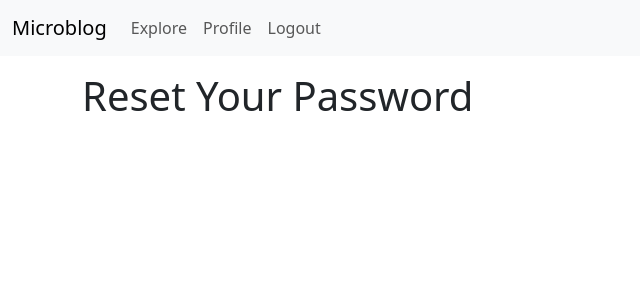
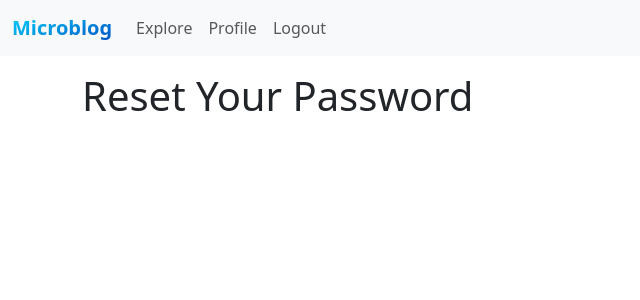
Before and after one commit to davisnygren/flask-website, a Python web app: template microblog/app/templates/auth/reset_password.html in a window 1280 px wide. Shown: the top 300 px of the page, without its empty margins (0-640 px from the left). Run offline with Jinja, Linux system fonts and the light colour scheme; the template is opened without the code that fills it: most values are stand-ins (such as "Sample title", 1, 10 or a date in 2020); some libraries are stand-ins or nearby versions.

Commit message:
added static base.css with gradient text for site brand

```diff
--- /dev/null
+++ b/microblog/app/static/base.css
@@ -0,0 +1,4 @@
+.gradient-text{
+          background: linear-gradient(to bottom right, #00dcff, #0047c0);
+          background-clip: text;
+          color: #0000
--- a/microblog/app/templates/base.html
+++ b/microblog/app/templates/base.html
@@ -10,15 +10,17 @@
     {% else %}
     <title>Welcome to Microblog</title>
     {% endif %}
-      <link href="https://cdn.jsdelivr.net/npm/bootstrap@5.3.2/dist/css/bootstrap.min.css"
+    <link href="https://cdn.jsdelivr.net/npm/bootstrap@5.3.2/dist/css/bootstrap.min.css"
           rel="stylesheet"
-        integrity="sha384-T3c6CoIi6uLrA9TneNEoa7RxnatzjcDSCmG1MXxSR1GAsXEV/Dwwykc2MPK8M2HN"
-        crossorigin="anonymous">
+          integrity="sha384-T3c6CoIi6uLrA9TneNEoa7RxnatzjcDSCmG1MXxSR1GAsXEV/Dwwykc2MPK8M2HN"
+          crossorigin="anonymous" />
+    <link href="{{ url_for('static', filename='base.css') }}"
+          rel="stylesheet" />
   </head>
   <body>
     <nav class="navbar navbar-expand-lg bg-body-tertiary">
       <div class="container-fluid">
-        <a class="navbar-brand" href="{{ url_for('main.index') }}">Microblog</a>
+        <a class="navbar-brand gradient-text" href="{{ url_for('main.index') }}"><b>Microblog</b></a>
         <button class="navbar-toggler" type="button" data-bs-toggle="collapse" data-bs-target="#navbarSupportedContent"
                 aria-controls="navbarSupportedContent" aria-expanded="false" aria-label="Toggle navigation">
           <span class="navbar-toggler-icon"></span>
@@ -65,7 +67,7 @@
     </div>
     <script src="https://cdn.jsdelivr.net/npm/bootstrap@5.3.2/dist/js/bootstrap.bundle.min.js"
             integrity="sha384-C6RzsynM9kWDrMNeT87bh95OGNyZPhcTNXj1NW7RuBCsyN/o0jlpcV8Qyq46cDfL"
-        crossorigin="anonymous">
+            crossorigin="anonymous">
     </script>
     {{ moment.include_moment() }}
     <script>
```
